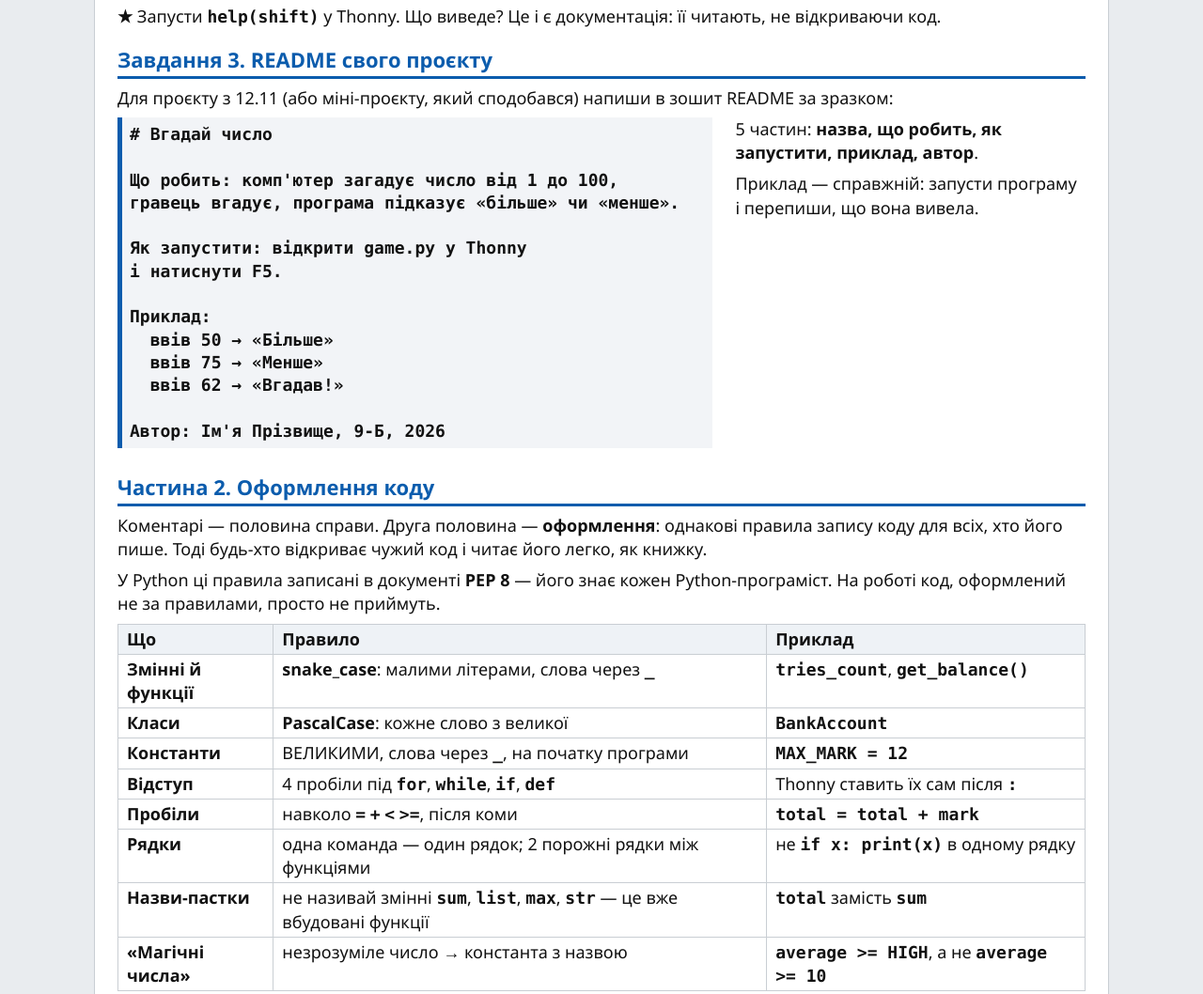
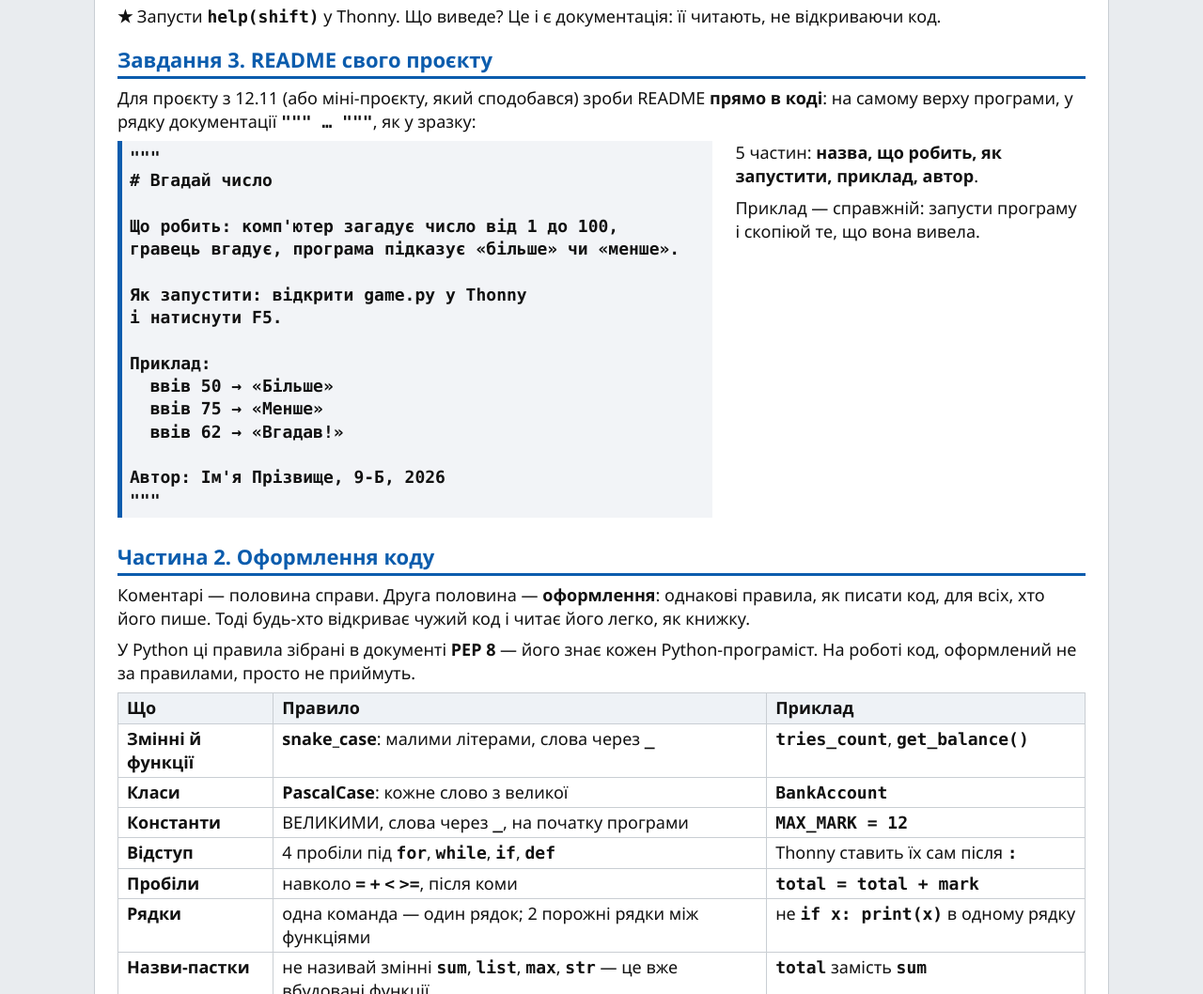
Before and after one commit to yuriihalas/it, a plain HTML site: page 9b-dokumentatsiia-python.html in a window 1280 px wide. Shown: the part 1915-2973 px from the top of the page at 94% size. Drawn offline with Linux system fonts and the light colour scheme.

Commit message:
9-А, 9-Б 19.11: README робиться прямо в коді, без зошита

```diff
--- a/9b-dokumentatsiia-python.html
+++ b/9b-dokumentatsiia-python.html
@@ -133,8 +133,9 @@ print(f(&quot;abc&quot;, 1))</pre>
 
   <section>
     <h2>Завдання 3. README свого проєкту</h2>
-    <p>Для проєкту з 12.11 (або міні-проєкту, який сподобався) напиши в зошит README за зразком:</p>
-    <div class="two"><div><pre># Вгадай число
+    <p>Для проєкту з 12.11 (або міні-проєкту, який сподобався) зроби README <b>прямо в коді</b>: на самому верху програми, у рядку документації <code>""" … """</code>, як у зразку:</p>
+    <div class="two"><div><pre>"""
+# Вгадай число
 
 Що робить: комп&#x27;ютер загадує число від 1 до 100,
 гравець вгадує, програма підказує «більше» чи «менше».
@@ -147,13 +148,14 @@ print(f(&quot;abc&quot;, 1))</pre>
   ввів 75 → «Менше»
   ввів 62 → «Вгадав!»
 
-Автор: Ім&#x27;я Прізвище, 9-Б, 2026</pre></div><div><p>5 частин: <b>назва, що робить, як запустити, приклад, автор</b>.</p><p>Приклад — справжній: запусти програму і перепиши, що вона вивела.</p></div></div>
+Автор: Ім&#x27;я Прізвище, 9-Б, 2026
+"""</pre></div><div><p>5 частин: <b>назва, що робить, як запустити, приклад, автор</b>.</p><p>Приклад — справжній: запусти програму і скопіюй те, що вона вивела.</p></div></div>
   </section>
 
   <section>
     <h2>Частина 2. Оформлення коду</h2>
-    <p>Коментарі — половина справи. Друга половина — <b>оформлення</b>: однакові правила запису коду для всіх, хто його пише. Тоді будь-хто відкриває чужий код і читає його легко, як книжку.</p>
-    <p>У Python ці правила записані в документі <b>PEP 8</b> — його знає кожен Python-програміст. На роботі код, оформлений не за правилами, просто не приймуть.</p>
+    <p>Коментарі — половина справи. Друга половина — <b>оформлення</b>: однакові правила, як писати код, для всіх, хто його пише. Тоді будь-хто відкриває чужий код і читає його легко, як книжку.</p>
+    <p>У Python ці правила зібрані в документі <b>PEP 8</b> — його знає кожен Python-програміст. На роботі код, оформлений не за правилами, просто не приймуть.</p>
     <div class="wrap"><table>
       <tr><th>Що</th><th>Правило</th><th>Приклад</th></tr>
       <tr><td><b>Змінні й функції</b></td><td><b>snake_case</b>: малими літерами, слова через <code>_</code></td><td><code>tries_count</code>, <code>get_balance()</code></td></tr><tr><td><b>Класи</b></td><td><b>PascalCase</b>: кожне слово з великої</td><td><code>BankAccount</code></td></tr><tr><td><b>Константи</b></td><td>ВЕЛИКИМИ, слова через <code>_</code>, на початку програми</td><td><code>MAX_MARK = 12</code></td></tr><tr><td><b>Відступ</b></td><td>4 пробіли під <code>for</code>, <code>while</code>, <code>if</code>, <code>def</code></td><td>Thonny ставить їх сам після <code>:</code></td></tr><tr><td><b>Пробіли</b></td><td>навколо <code>=</code> <code>+</code> <code>&lt;</code> <code>&gt;=</code>, після коми</td><td><code>total = total + mark</code></td></tr><tr><td><b>Рядки</b></td><td>одна команда — один рядок; 2 порожні рядки між функціями</td><td>не <code>if x: print(x)</code> в одному рядку</td></tr><tr><td><b>Назви-пастки</b></td><td>не називай змінні <code>sum</code>, <code>list</code>, <code>max</code>, <code>str</code> — це вже вбудовані функції</td><td><code>total</code> замість <code>sum</code></td></tr><tr><td><b>«Магічні числа»</b></td><td>незрозуміле число → константа з назвою</td><td><code>average &gt;= HIGH</code>, а не <code>average &gt;= 10</code></td></tr>
@@ -187,7 +189,7 @@ print(Avg)</pre>
 
   <section>
     <h2>Що показати вчителю</h2>
-    <ol><li>Завдання 2: код з новими назвами, docstring і коментарем — і що він досі працює.</li><li>README у зошиті.</li><li>Завдання 4: «причесаний» код — і що вивід не змінився.</li><li>Результат тесту.</li></ol>
+    <ol><li>Завдання 2: код з новими назвами, docstring і коментарем — і що він досі працює.</li><li>README на початку коду.</li><li>Завдання 4: «причесаний» код — і що вивід не змінився.</li><li>Результат тесту.</li></ol>
   </section>
   <section>
     <h2>Домашнє завдання</h2>
```
Also changed, not shown: 9a-dokumentatsiia-java.html (+7 -5 lines).
